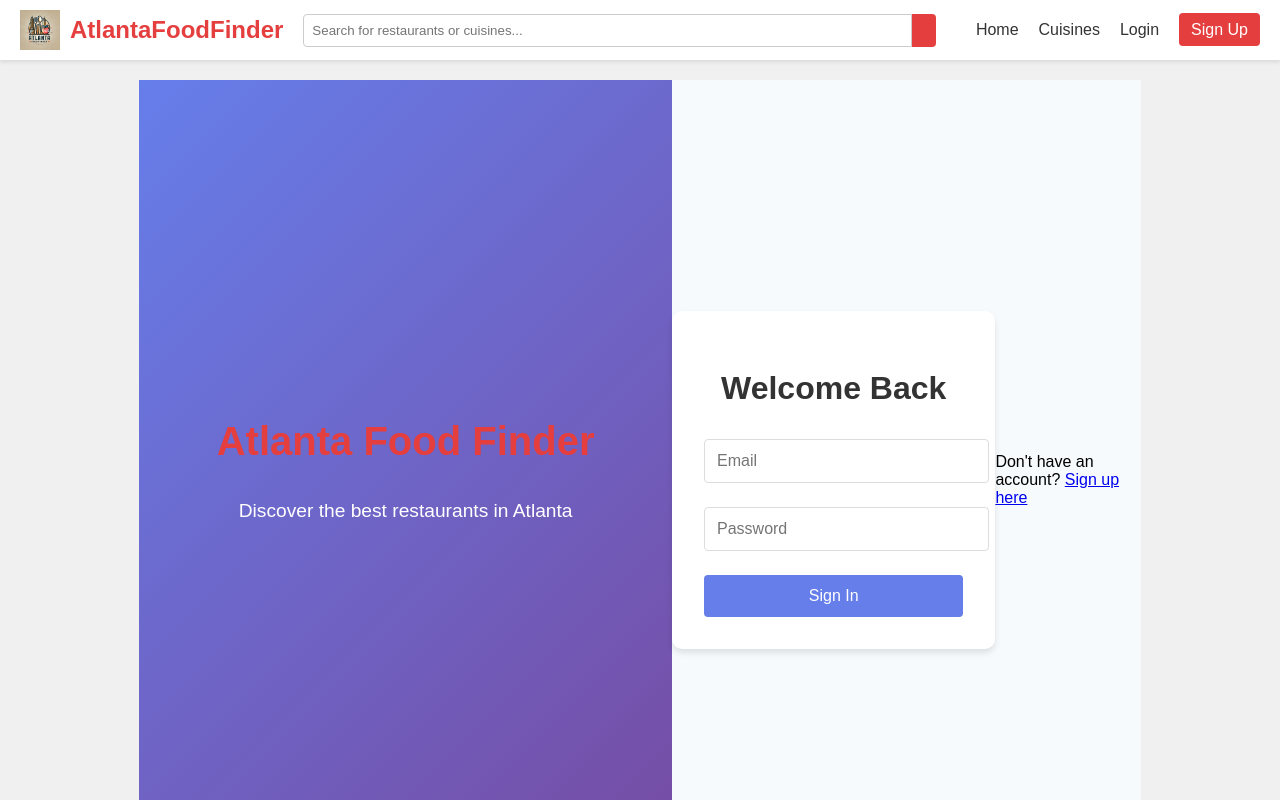
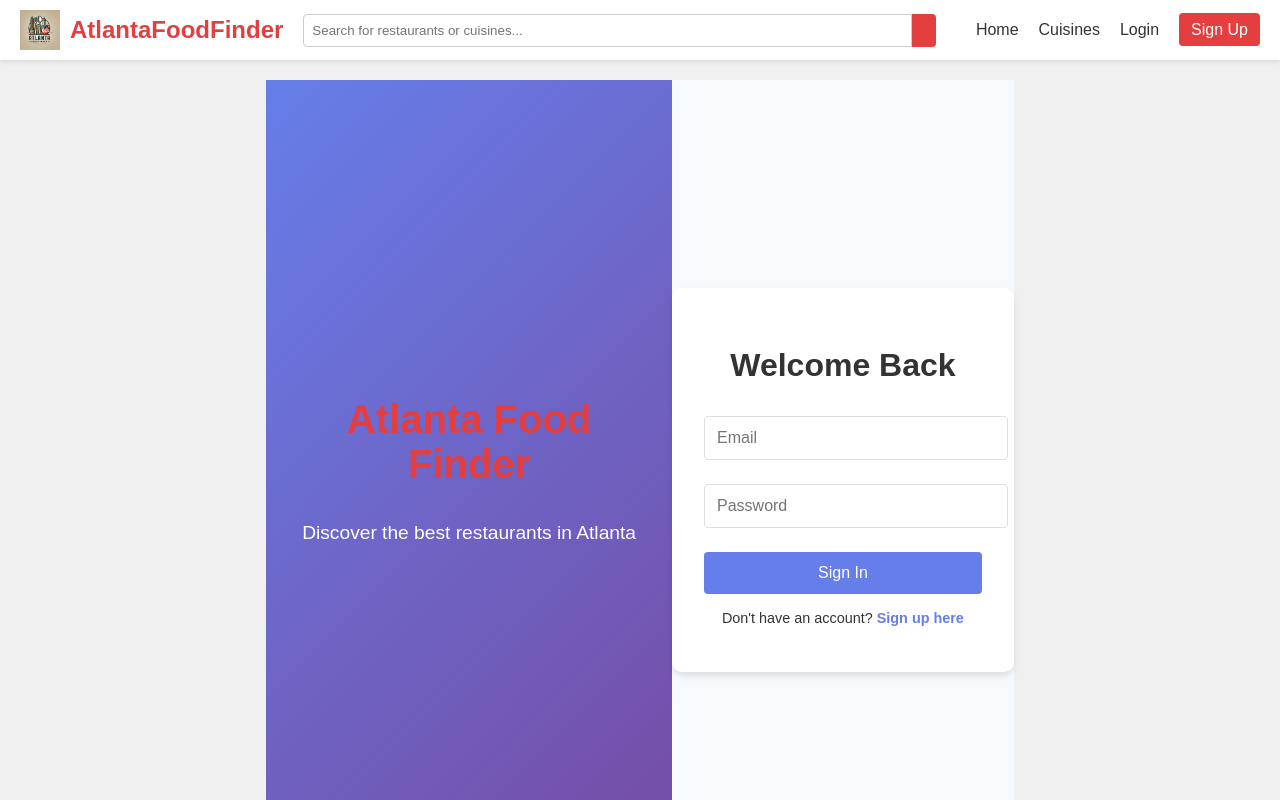
Before and after one commit to AyushKarupakula/AtlantaFoodFinder, a React (Create React App) app in the folder reactfoodfinder/: page /login in a window 1280 px wide. Shown: the top 800 px of the page. Built offline with nearby package versions, Linux system fonts and the light colour scheme.

Commit message:
Some minor changes to the Login frontend page

```diff
--- a/reactfoodfinder/src/components/Login.tsx
+++ b/reactfoodfinder/src/components/Login.tsx
@@ -8,7 +8,6 @@ const Login: React.FC = () => {
 
   const handleSubmit = (e: React.FormEvent) => {
     e.preventDefault();
-    // Here you would typically handle the login logic
     console.log('Login attempted with:', email, password);
   };
 
@@ -19,6 +18,7 @@ const Login: React.FC = () => {
         <p>Discover the best restaurants in Atlanta</p>
       </ImageSection>
       <FormSection>
+        <LoginWrapper>
           <LoginForm onSubmit={handleSubmit}>
             <LoginHeader>Welcome Back</LoginHeader>
             <InputGroup>
@@ -43,9 +43,10 @@ const Login: React.FC = () => {
             </InputGroup>
             <SubmitButton type="submit">Sign In</SubmitButton>
           </LoginForm>
-        <p>
+          <SignUpPrompt>
             Don't have an account? <Link to="/signup">Sign up here</Link>
-        </p>
+          </SignUpPrompt>
+        </LoginWrapper>
       </FormSection>
     </LoginContainer>
   );
@@ -97,13 +98,17 @@ const FormSection = styled.div`
   }
 `;
 
-const LoginForm = styled.form`
+const LoginWrapper = styled.div`
   background-color: white;
   padding: 2rem;
   border-radius: 10px;
   box-shadow: 0 4px 6px rgba(0, 0, 0, 0.1);
   width: 100%;
   max-width: 400px;
+`;
+
+const LoginForm = styled.form`
+  margin-bottom: 1rem;
 `;
 
 const LoginHeader = styled.h2`
@@ -147,4 +152,16 @@ const SubmitButton = styled.button`
   }
 `;
 
+const SignUpPrompt = styled.p`
+  text-align: center;
+  font-size: 0.9rem;
+  color: #333;
+
+  a {
+    color: #667eea;
+    text-decoration: none;
+    font-weight: bold;
+  }
+`;
+
 export default Login;
```
Lines whose indentation alone changed are shown as unchanged.
